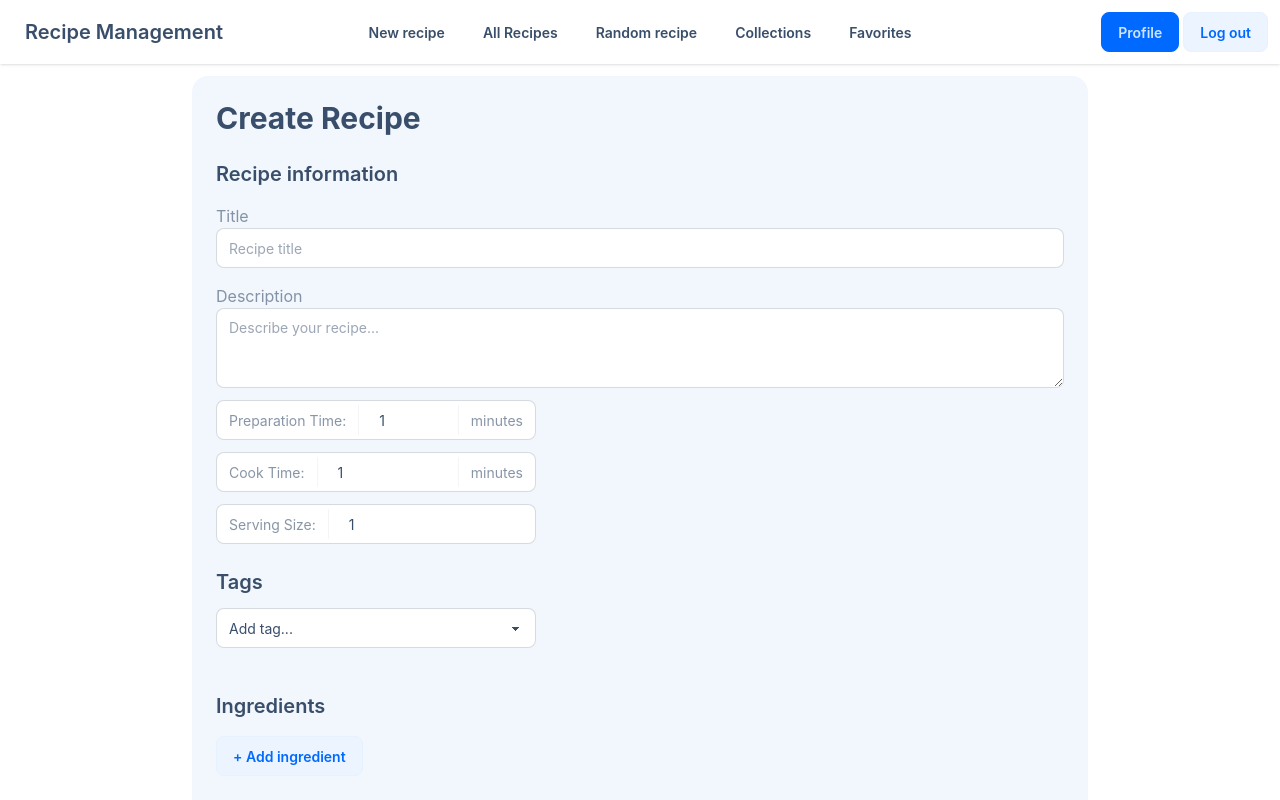
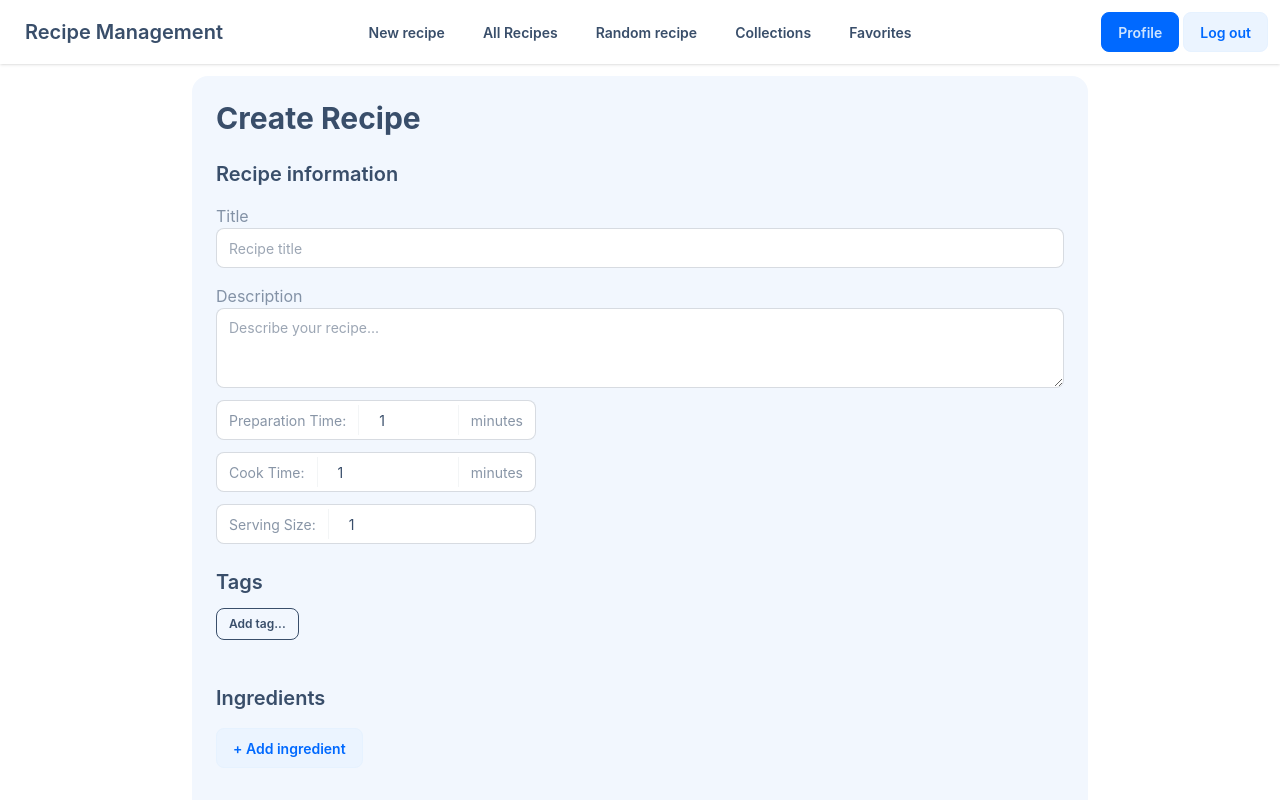
Before and after one commit to kristofNyikes/recipe-mangement, a Next.js app: page /main/editor in a window 1280 px wide. Shown: the top 800 px of the page. Built offline with nearby package versions, Linux system fonts and the light colour scheme.

Commit message:
feat: improve tag selection design

```diff
--- a/app/Components/Forms/RecipeEditor.tsx
+++ b/app/Components/Forms/RecipeEditor.tsx
@@ -323,22 +323,23 @@ const RecipeEditor = ({ initialRecipe, slug }: RecipeEditorProps) => {
         <h2 className="text-xl font-semibold">Tags</h2>
 
         {availableTags.length > 0 && (
-          <select
-            className="select mt-3"
-            value=""
-            disabled={isSubmitting}
-            onChange={(e) => handleAddTag(e.target.value as Tag)}
-          >
-            <option value="" disabled>
-              Add tag...
-            </option>
+          <details className="dropdown mt-3">
+            <summary className="btn btn-outline btn-sm">Add tag...</summary>
 
-            {availableTags.map((tag) => (
-              <option key={tag} value={tag}>
-                {tag.toLowerCase()}
-              </option>
-            ))}
-          </select>
+            <ul className="menu dropdown-content z-10 w-52 rounded-box bg-base-100 p-2 shadow-sm">
+              {availableTags.map((tag) => (
+                <li key={tag}>
+                  <button
+                    type="button"
+                    disabled={isSubmitting}
+                    onClick={() => handleAddTag(tag)}
+                  >
+                    {tag.toLowerCase()}
+                  </button>
+                </li>
+              ))}
+            </ul>
+          </details>
         )}
 
         <div className="mt-3 flex flex-wrap gap-2">
@@ -354,7 +355,6 @@ const RecipeEditor = ({ initialRecipe, slug }: RecipeEditorProps) => {
           ))}
         </div>
       </section>
-
       {/* Ingredients */}
 
       <section className="mt-8">
```
